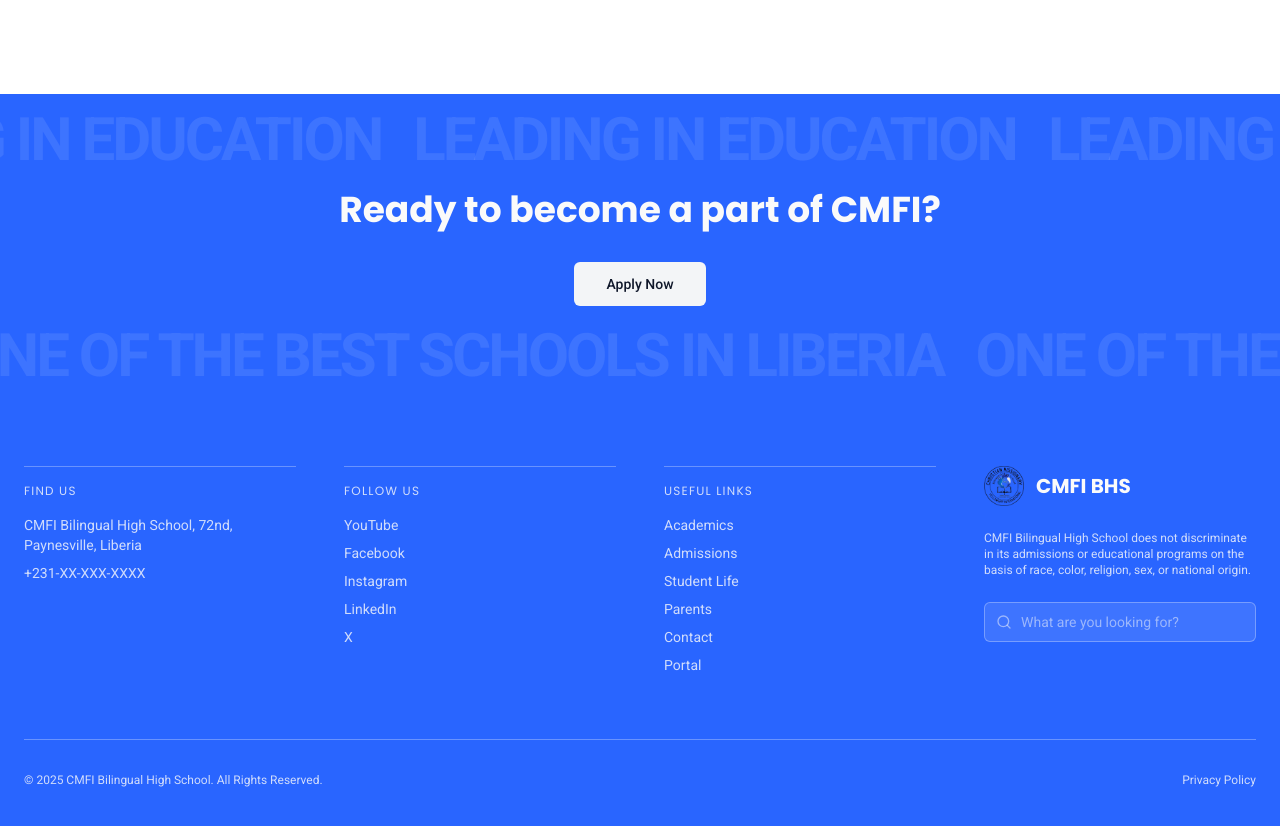
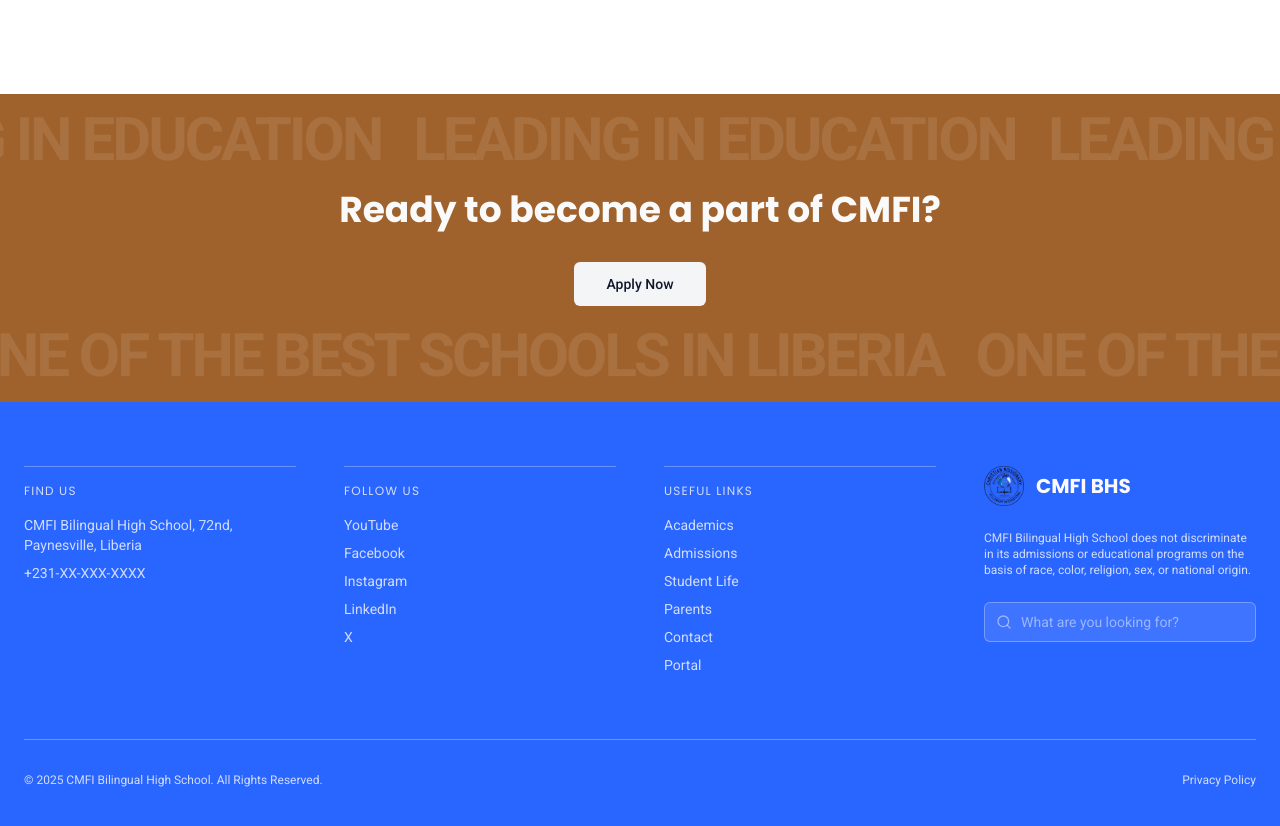
Before and after one commit to KayZee52/CMFI-website, a Next.js app: page /about in a window 1280 px wide. Shown: the part 6756-7582 px from the top of the page. Built offline with nearby package versions, Linux system fonts and the light colour scheme.

Commit message:
initial commit

```diff
--- a/src/components/sections/marquee-cta-section.tsx
+++ b/src/components/sections/marquee-cta-section.tsx
@@ -1,3 +1,4 @@
+
 import Link from 'next/link';
 import { Button } from '../ui/button';
 import { cn } from '@/lib/utils';
@@ -6,7 +7,7 @@
 const MarqueeText = ({ children, direction = 'left' }: { children: React.ReactNode, direction?: 'left' | 'right' }) => (
     <div className="flex-shrink-0 flex items-center gap-8 py-4">
         {Array(10).fill(0).map((_, i) => (
-            <span key={i} className="text-4xl md:text-6xl font-bold tracking-tighter whitespace-nowrap text-primary-foreground/20">
+            <span key={i} className="text-4xl md:text-6xl font-bold tracking-tighter whitespace-nowrap text-accent-foreground/20">
                 {children}
             </span>
         ))}
@@ -15,7 +16,7 @@
 
 const MarqueeCtaSection = () => {
     return (
-        <section className="bg-primary text-primary-foreground relative overflow-hidden">
+        <section className="bg-accent text-accent-foreground relative overflow-hidden">
             <div className="absolute top-0 left-0 w-full opacity-50">
                  <div className="relative flex w-[200%] animate-marquee-left">
                     <MarqueeText direction="left">LEADING IN EDUCATION</MarqueeText>
```
